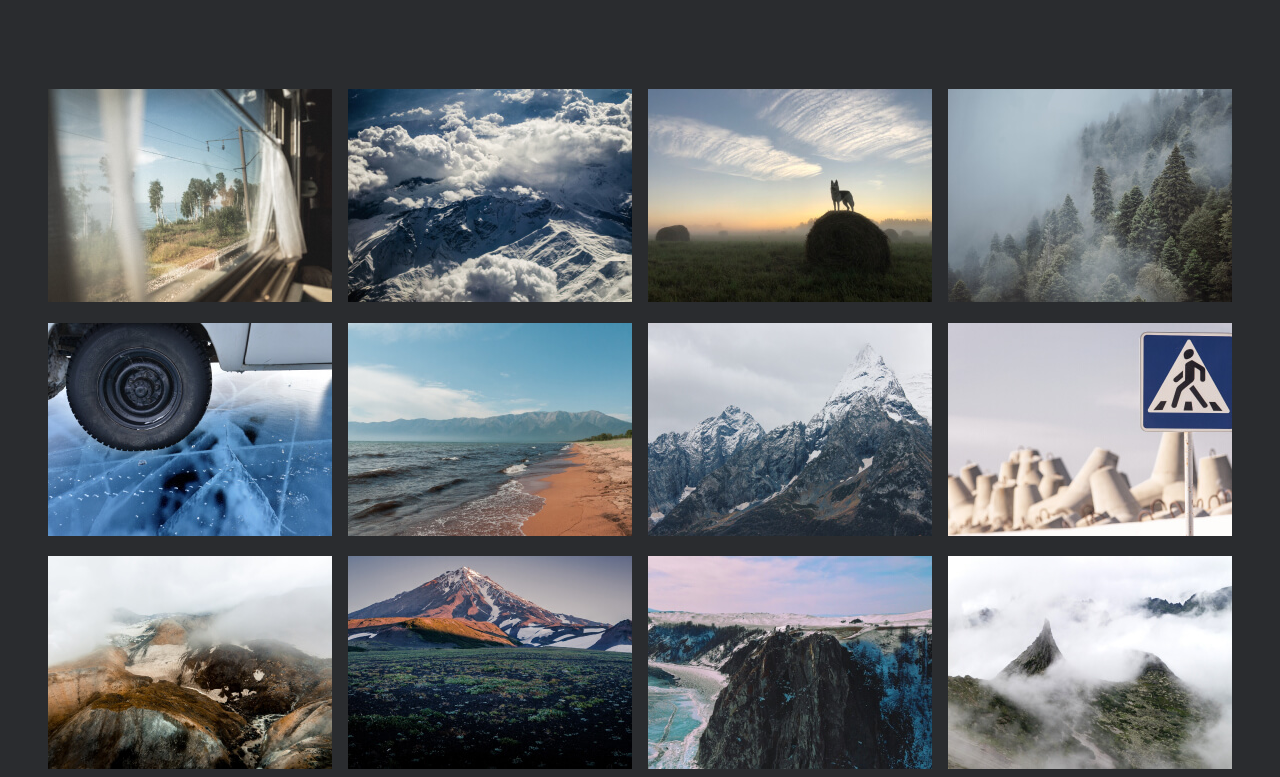
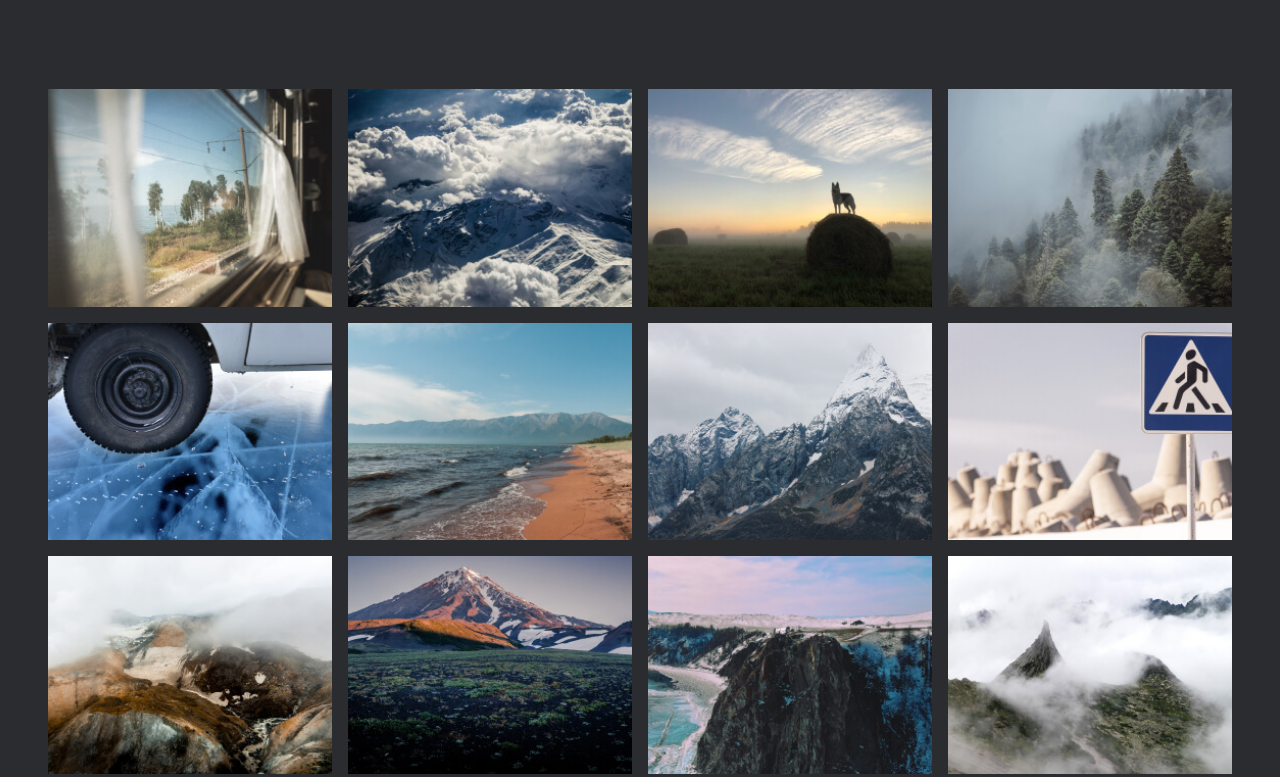
Before and after one commit to Nadya-S/russian-travel, a plain HTML site: page index.html in a window 1280 px wide. Shown: the part 1633-2410 px from the top of the page. Drawn offline with Linux system fonts and the light colour scheme; files whose address does not match are found by name.

Commit message:
version 1

```diff
--- a/blocks/gallery/__image/gallery__image.css
+++ b/blocks/gallery/__image/gallery__image.css
@@ -1,3 +1,5 @@
 .gallery__image {
     width: 100%;
+    object-fit: cover;
+    height: 100%;
 }
--- a/blocks/page/page.css
+++ b/blocks/page/page.css
@@ -2,6 +2,8 @@
   background-color: #2A2C2F;
   height: 100%;
   color: #FFFFFF;
+  -webkit-font-smoothing: antialiased;
+  -moz-osx-font-smoothing: grayscale;
   -webkit-text-size-adjust: 100%;
   -ms-text-size-adjust: 100%;
   -moz-text-size-adjust: 100%;
```
Also changed, not shown: vendor/fonts/fonts.css (indentation only), 1 other file.
